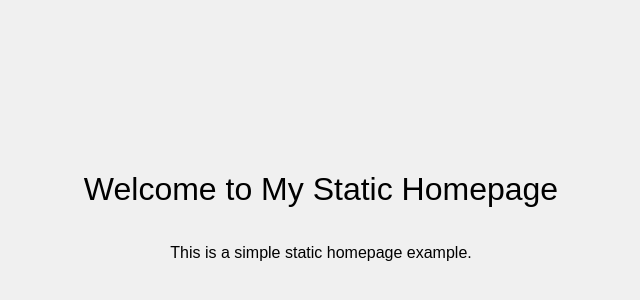
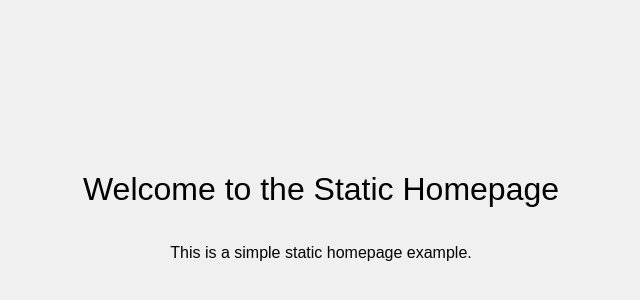
Before and after one commit to EliasPh/example-static, a plain HTML site: page index.html in a window 1280 px wide. Shown: the part 176-476 px from the top of the page, without its empty margins (319-959 px from the left). Drawn offline with Linux system fonts and the light colour scheme.

Commit message:
Update index.html

```diff
--- a/index.html
+++ b/index.html
@@ -27,7 +27,7 @@
 </head>
 <body>
     <header>
-        Welcome to My Static Homepage
+        Welcome to the Static Homepage
     </header>
     <section>
         <p>This is a simple static homepage example.</p>
```
